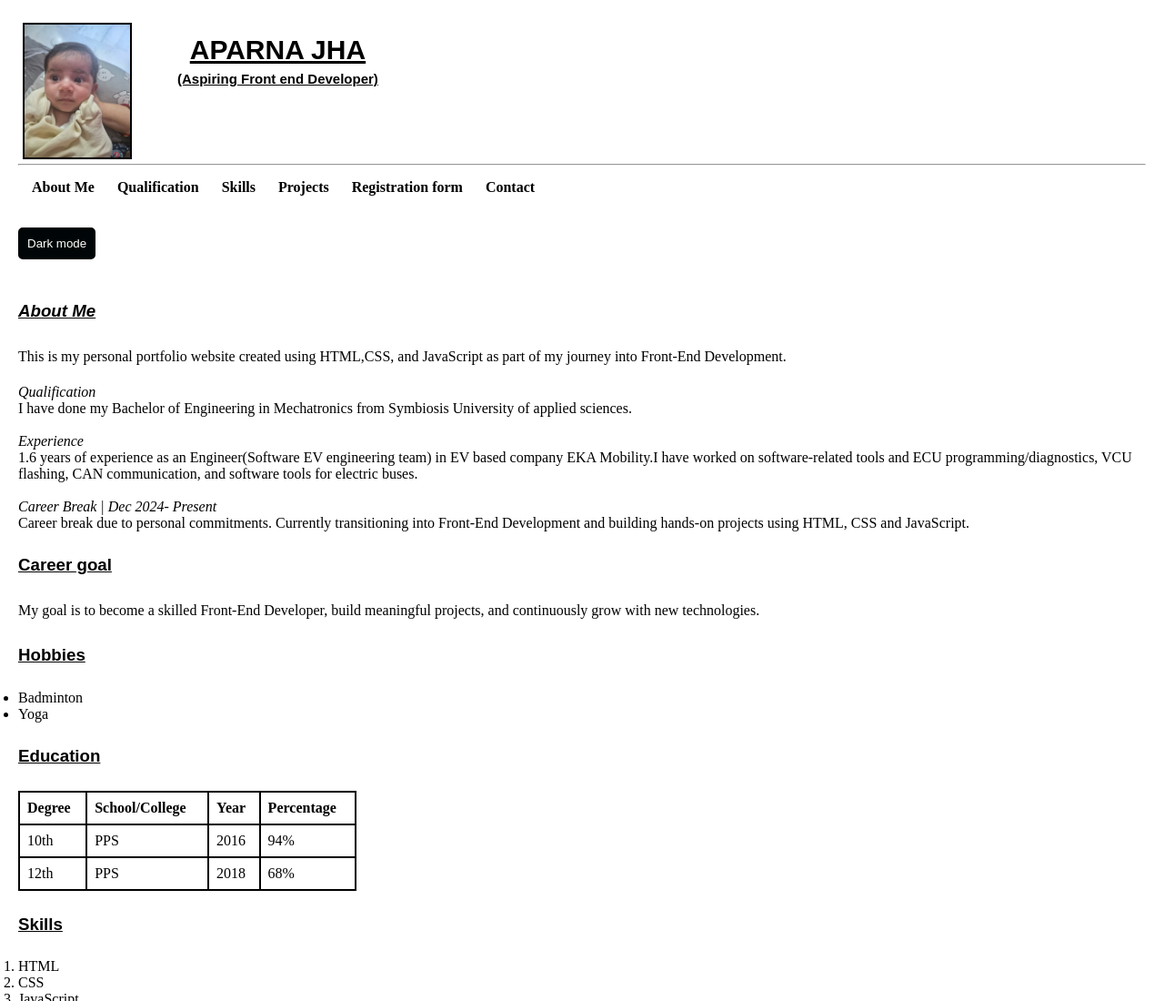
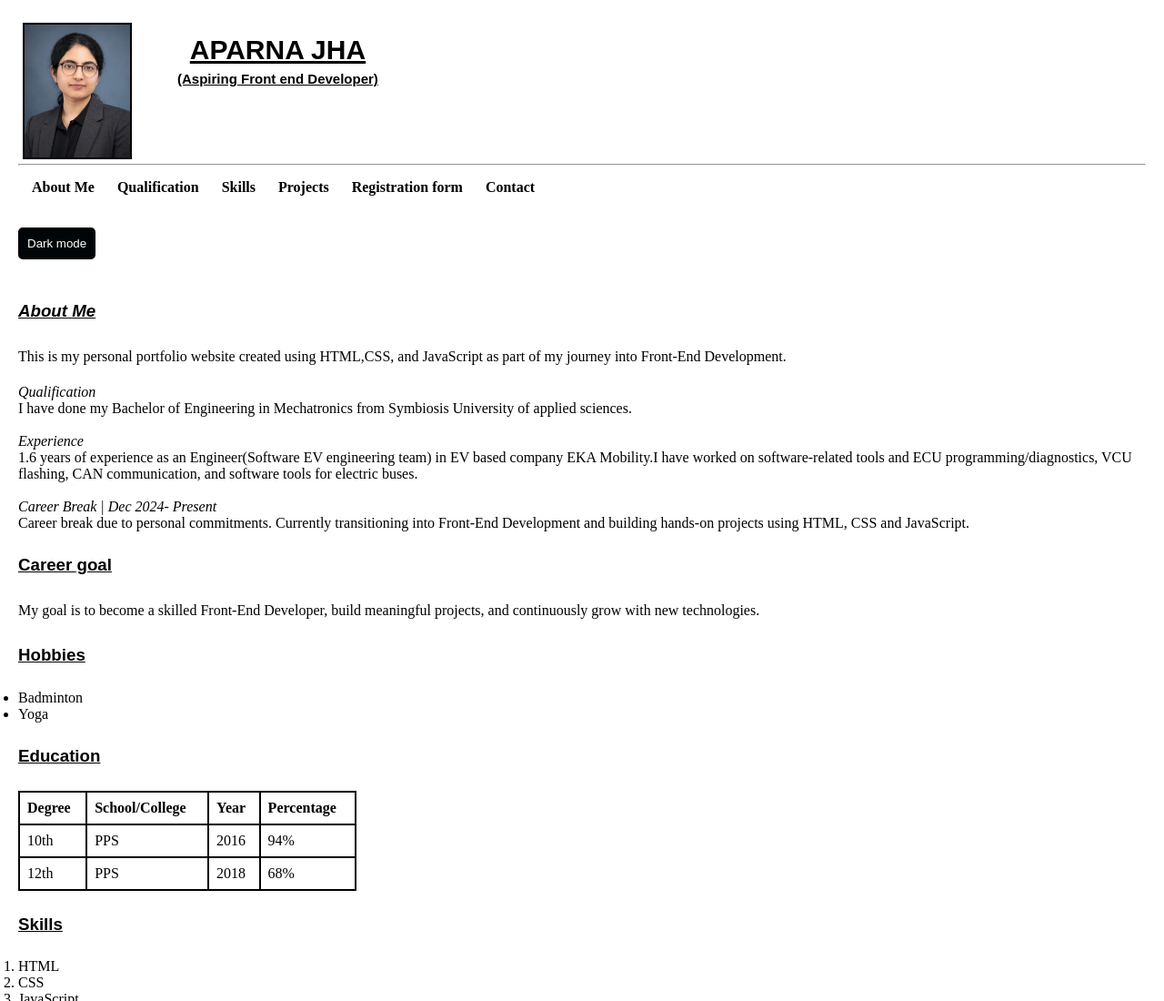
Before and after one commit to ajha-code/personal-portfolio-website, a plain HTML site: page index.html in a window 1280 px wide. Shown: the top 1100 px of the page at 91% size. Drawn offline with Linux system fonts and the light colour scheme.

Commit message:
Update portfolio profile photo

```diff
--- a/index.html
+++ b/index.html
@@ -11,7 +11,7 @@
 
 
     <div class="header">
-    <img src="Images/WhatsApp Image 2026-06-10 at 1.58.27 PM.jpeg" alt="My Picture" >
+    <img src="Images/my pic.jpg" alt="My Picture" >
 
     <div class="header-text">
     <h1>APARNA JHA</h1>
```
Also changed, not shown: Images/WhatsApp Image 2026-06-10 at 1.58.27 PM.jpeg (deleted), Images/my pic.jpg (added), Images/mypic.jpg (deleted).
